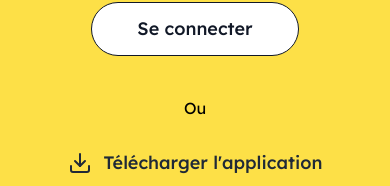
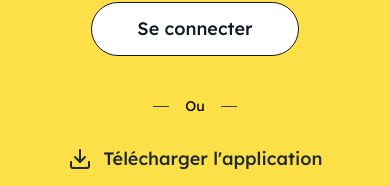
Before and after one commit to pmkod/joy-frontend, a Next.js app: page / in a window 390 px wide. Shown: the part 428-614 px from the top of the page. Built offline with nearby package versions, Linux system fonts and the light colour scheme.

Commit message:
Ajout du ou sur la page d'accueil lors du responsive

```diff
--- a/app/(base)/page.tsx
+++ b/app/(base)/page.tsx
@@ -32,7 +32,11 @@ const page = () => {
                     </Link>
                 </div>
 
-                <div className="mt-10 mb-4 invisible sm:visible">Ou</div>
+                <div className="mt-10 mb-4 invisible sm:visible flex items-center gap-x-4">
+                    <div className="w-4 h-px bg-gray-700"></div>
+                    <div className="text-sm">Ou</div>
+                    <div className="w-4 h-px bg-gray-700"></div>
+                </div>
 
                 <div className="mb-16 invisible sm:visible">
                     <Link href="/download" className="w-full">
```
